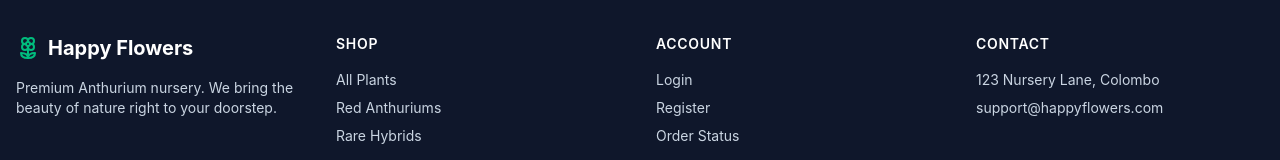
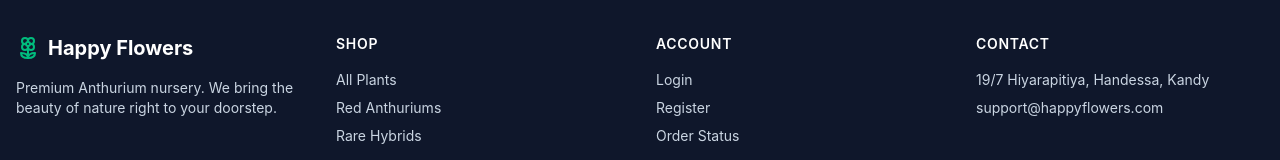
Before and after one commit to sachindu01/happy-flowers, a React (Vite) app in the folder Frontend/web/: page /ui-demo in a window 1280 px wide. Shown: the part 1338-1498 px from the top of the page. Built offline with nearby package versions, Linux system fonts and the light colour scheme; no server answers.

Commit message:
Footer fixed

```diff
--- a/Frontend/web/src/components/Footer.jsx
+++ b/Frontend/web/src/components/Footer.jsx
@@ -39,7 +39,7 @@ const Footer = () => {
 
                 <div>
                     <h4 className="text-white font-semibold mb-4 text-sm uppercase tracking-wider">Contact</h4>
-                    <p className="text-sm mb-2">123 Nursery Lane, Colombo</p>
+                    <p className="text-sm mb-2">19/7 Hiyarapitiya, Handessa, Kandy</p>
                     <p className="text-sm">support@happyflowers.com</p>
                 </div>
             </div>
```
Also changed, not shown: 2 other files (tests, documents, lock files or other folders).
